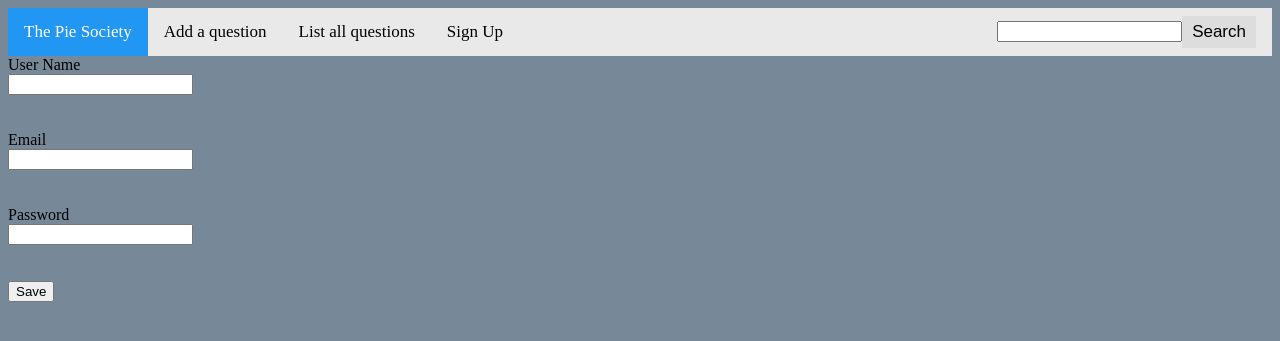
After one commit to apetreibogdan/Ask-Mate-Python3-VB-, a Flask app: page /registration in a window 1280 px wide. The commit adds this page. Shown: the top 341 px of the page. Run offline with Flask 2, Linux system fonts and the light colour scheme.

Commit message:
Sign Up Option implemented

```diff
--- a/database_common.py
+++ b/database_common.py
@@ -5,10 +5,10 @@ import os
 import psycopg2
 import psycopg2.extras
 
-os.environ['PSQL_USER_NAME'] = 'postgres'
-os.environ['PSQL_PASSWORD'] = 'teiubesc11'
+os.environ['PSQL_USER_NAME'] = 'bobo'
+os.environ['PSQL_PASSWORD'] = 'bobo123'
 os.environ['PSQL_HOST'] = 'localhost'
-os.environ['PSQL_DB_NAME'] = 'test_db'
+os.environ['PSQL_DB_NAME'] = 'askmate3'
 
 
 def get_connection_string():
--- a/server.py
+++ b/server.py
@@ -275,6 +275,15 @@ def add_question_tag(question_id):
     if request.method == "GET":
         return render_template("add-question-tag.html", question_id=question_id)
 
+@app.route('/registration', methods=['POST', 'GET'])
+def register_user():
+    if request.method == "GET":
+        return render_template("registration.html")
+    if request.method == "POST":
+        user_story = request.form.to_dict()
+        user_story['password'] = utility.hash_password(user_story['password'])
+        data_manager.write_user_story(user_story)
+        return redirect('/')
 
 if __name__ == "__main__":
     app.run(
--- a/templates/base.html
+++ b/templates/base.html
@@ -17,6 +17,8 @@
   <a class="active" href="/search">The Pie Society</a>
   <a href="/add-question">Add a question</a>
   <a href="{{ url_for('list_all_questions') }}"> List all questions</a>
+    <a href="{{ url_for('register_user') }}"> Sign Up</a>
+{#  <a href="{{ url_for('list_all_users') }}">List all users</a>#}
   <div class="search-container">
     <form action="/search">
       <input class="search" type="search" id="site-search" name="q"
--- /dev/null
+++ b/templates/registration.html
@@ -0,0 +1,27 @@
+
+{% extends "base.html" %}
+
+{% block page_title %} Main page {% endblock %}
+
+
+{% block content %}
+    <div class="form">
+        <form  action="/registration" method="POST">
+
+            <label>User Name</label><br>
+            <input  type="text" name="username"> <br><br><br>
+
+
+            <label>Email</label><br>
+            <input  type="text" name="email"> <br><br><br>
+
+
+
+            <label>Password</label><br>
+            <input  type="password" name="password"> <br><br><br>
+
+            <button type="submit">Save</button>
+        </form>
+    </div>
+
+{% endblock %}
--- a/utility.py
+++ b/utility.py
@@ -3,8 +3,8 @@ import datetime
 import os
 import bcrypt
 
-QUESTION_IMG_PATH = "/home/victor/PycharmProjects/ask mate 2 bogdan/ask-mate-2-python-apetreibogdan/static/image/question"
-ANSWER_IMG_PATH = "/home/victor/PycharmProjects/ask mate 2 bogdan/ask-mate-2-python-apetreibogdan/static/image/answer"
+QUESTION_IMG_PATH = "/home/bobo/PycharmProjects/ask-mate-3-python-Kinkey232/static/image/question"
+ANSWER_IMG_PATH = "/home/bobo/PycharmProjects/ask-mate-3-python-Kinkey232/static/image/answer"
 
 
 def question_story_constructor(partial_question_story):
```
Also changed, not shown: data_manager.py (+16 -0 lines), requirements.txt (+2 -99 lines), static/image/question/Screenshot from 2021-01-12 21-52-06.png (added), 1 other file.
